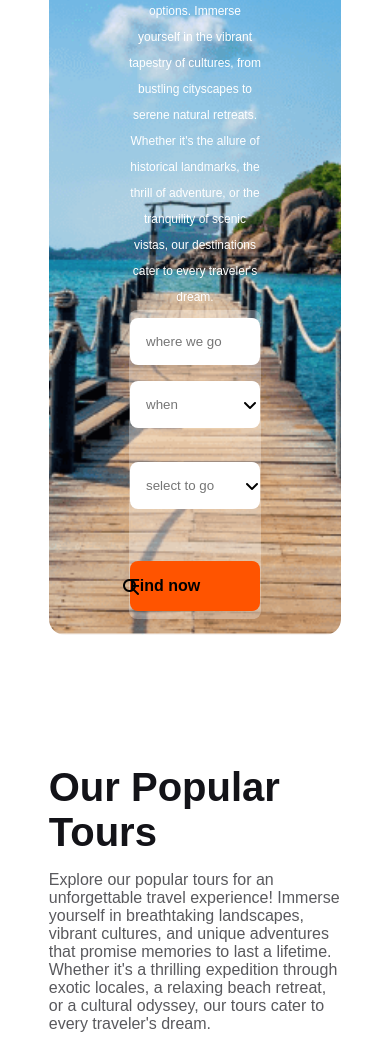
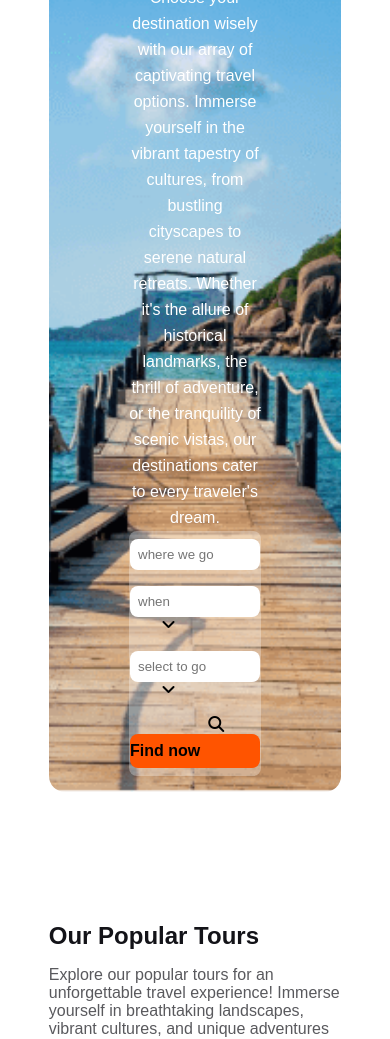
Before and after one commit to omarfaruk75/Reive-Trips, a plain HTML site: page index.html in a window 390 px wide. Shown: the part 264-1303 px from the top of the page. Drawn offline with Linux system fonts and the light colour scheme.

Commit message:
update done

```diff
--- a/index.html
+++ b/index.html
@@ -43,12 +43,12 @@
                     thrill of adventure, or the tranquility of scenic vistas, our destinations cater to every traveler's
                     dream.</p>
                 <div class="input-box">
-                    <div><input type="text" placeholder="where we go"></div>
+                    <div><input type="text" class="angle-down-0" placeholder="where we go"></div>
 
                     <div><input type="text" class="input-box-2" placeholder="when">
                         <span class="angle-down-1"><i class="fa-solid fa-angle-down "></i></span>
                     </div>
-                    <div><input type="text" class="input-box-2" placeholder="select to go">
+                    <div><input type="text" class="input-box-3" placeholder="select to go">
                         <span class="angle-down-2"><i class="fa-solid fa-angle-down"></i>
                         </span>
                     </div>
--- a/styles/style.css
+++ b/styles/style.css
@@ -98,8 +98,6 @@ nav>ul>li{
     background-image: url('../images/hero-image.png');
     background-size: cover;
     background-position: center;
-
-
     border-radius: 16px;
     background-repeat: no-repeat;
     margin-top: 60px;
@@ -134,7 +132,7 @@ nav>ul>li{
     color: #fff;
     font-size: 1rem;
     line-height: 26px;
-    font-size: 12px;
+
 }
 .input-box{
 border-radius: 8px;
@@ -147,7 +145,8 @@ align-items: center;
 justify-content: space-around;
 }
 .input-box input{
-    width: 130px;
+    width: 100%;
+    max-width: 140px;
     padding: 1rem 1.5rem;
     border-radius: 8px;
     border: 0;
@@ -176,16 +175,22 @@ justify-content: space-around;
 }
 
 .angle-down-1{
-    position: relative;
-    right: 30px;
+     position: relative;
+     bottom: 50%;
+     right: 20%;
 }
 .angle-down-2{
      position: relative;
-     right: 30px;
+      bottom: 50%;
+      right: 20%;
 }
 .search{
     position: relative;
-    left: 24px;
+    bottom: 50%;
+    left: 16%;
+    text-align: center;
+}
+.search::placeholder{
     text-align: center;
 }
 /*  End Hero Section */
@@ -718,18 +723,21 @@ font-weight: 800;
 /* Start Hero Section for Mobile */
 .input-box{
 gap: 0.5rem;
-
 flex-direction: column;
 
 }
 .hero-title{
-    font-size: 1.25rem;
+    font-size: 2rem;
     font-weight: 800;
 
 }
 .hero-text{
     text-align: center;
     padding: 1rem 5rem ;
+}
+.section-description{
+
+    font-size: 1rem;
 }
 
 .input-box{
@@ -746,31 +754,38 @@ flex-direction: column;
     border: 0;
 }
 .angle-down-1{
-
-    left: 55px;
-    top: -30px;
-
+     position: relative;
+     bottom: 50%;
+     right: 20%;
 }
 .angle-down-2{
-
-       top: -30px;
-    right: -57px;
-
+     position: relative;
+      bottom: 50%;
+      right: 20%;
+}
+.angle-down-0{
+   padding-left: 10px;
 }
 .search{
-    top: 36px;
-    left: -64px;
-
+    position: relative;
+    bottom: 50%;
+    left: 16%;
+    text-align: center;
 }
 .input-box input{
     width: 130px;
-    padding: 1rem;
+
     border-radius: 8px;
     border: 0;
 }
 .input-box .find-button{
+    padding-left:0;
+}
 
-    padding-left:0;
+.search::placeholder{
+    padding-left: 20px;
+    color: #FFF;
+    text-align: center;
 }
 .common-button-main{
     color: #000;
@@ -896,9 +911,10 @@ grid-template-columns: 1fr;
 }
  .position-image{
         position: static;
+        display: flex;
+        justify-content: center;
+
         margin: 0 auto;
-
-
     }
        .picks-package{
 
@@ -906,9 +922,17 @@ grid-template-columns: 1fr;
 
     }
     .newsletter-card{
-
         position: static;
         transform: rotate(0deg);
+        width: 50%;
+        padding: 12px;
+        margin: 0 auto;
 
     }
+    .common-section-title{
+
+    font-size: 1.5rem;
+
+
 }
+}
```
